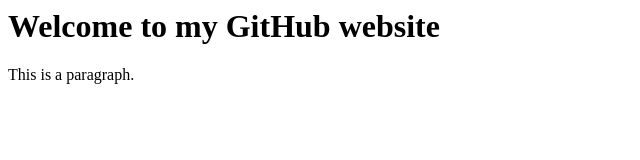
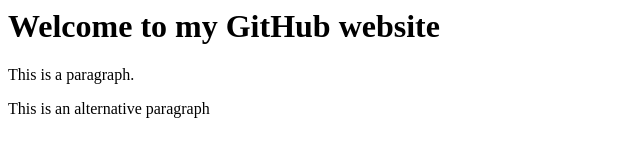
Before and after one commit to MartinNang/My-New-Repository, a plain HTML site: page index.html in a window 1280 px wide. Shown: the whole page, without its empty margins (0-640 px from the left). Drawn offline with Linux system fonts and the light colour scheme.

Commit message:
Update index.html

```diff
--- a/index.html
+++ b/index.html
@@ -5,5 +5,6 @@
 	<body>
 		<h1>Welcome to my GitHub website</h1>
 		<p>This is a paragraph.</p>
+		<p>This is an alternative paragraph</p>
 	</body>
 </html>
```
